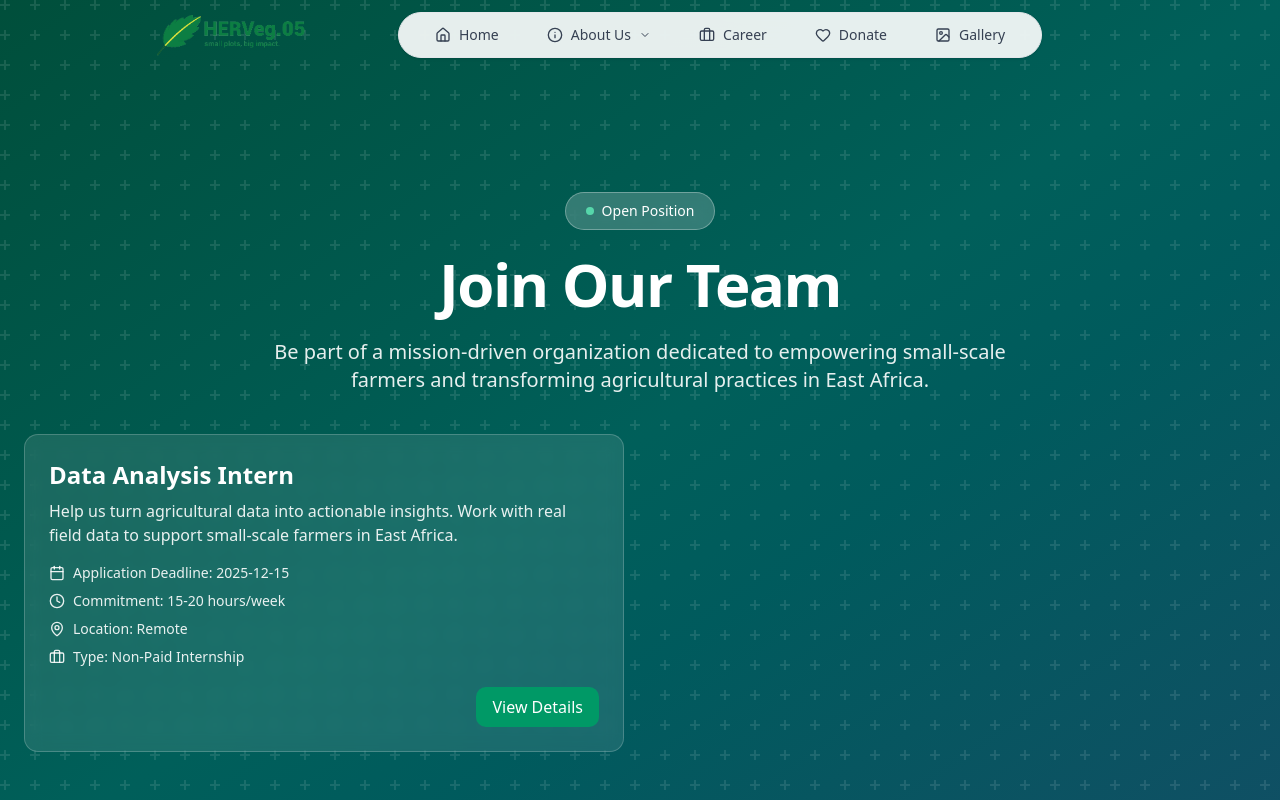
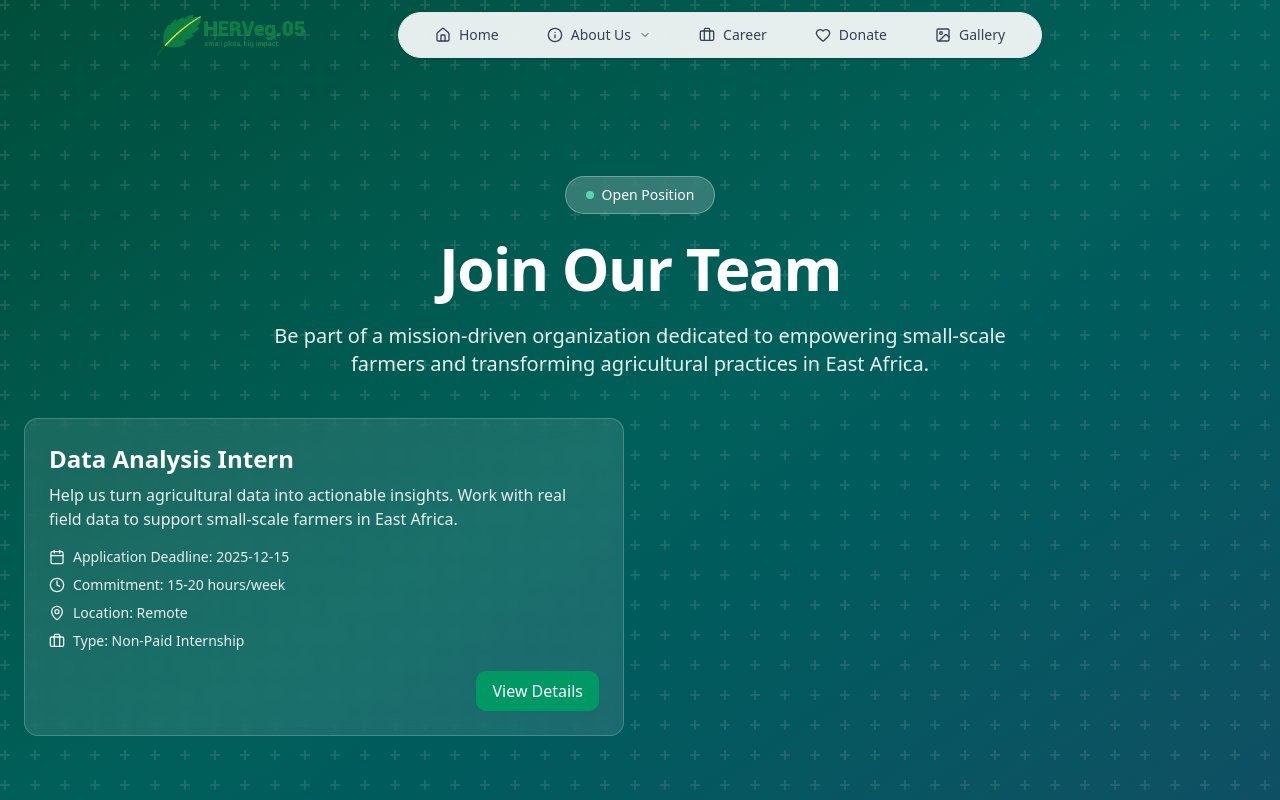
Before and after one commit to Mhando-Z/HervegWeb, a Next.js app: page /opportunity in a window 1280 px wide. Shown: the top 800 px of the page. Built offline with nearby package versions, Linux system fonts and the light colour scheme; a web font is replaced by a local one.

Commit message:
Phase One

```diff
--- a/src/app/opportunity/page.jsx
+++ b/src/app/opportunity/page.jsx
@@ -104,7 +104,7 @@ export default function JobListingPage() {
           />
         </div>
 
-        <div className="relative max-w-7xl mt-20 mx-auto px-6 py-20 md:py-28">
+        <div className="relative max-w-7xl mt-16 mx-auto px-6 py-20 md:py-28">
           <motion.div
             initial={{ opacity: 0, y: 20 }}
             animate={{ opacity: 1, y: 0 }}
```
